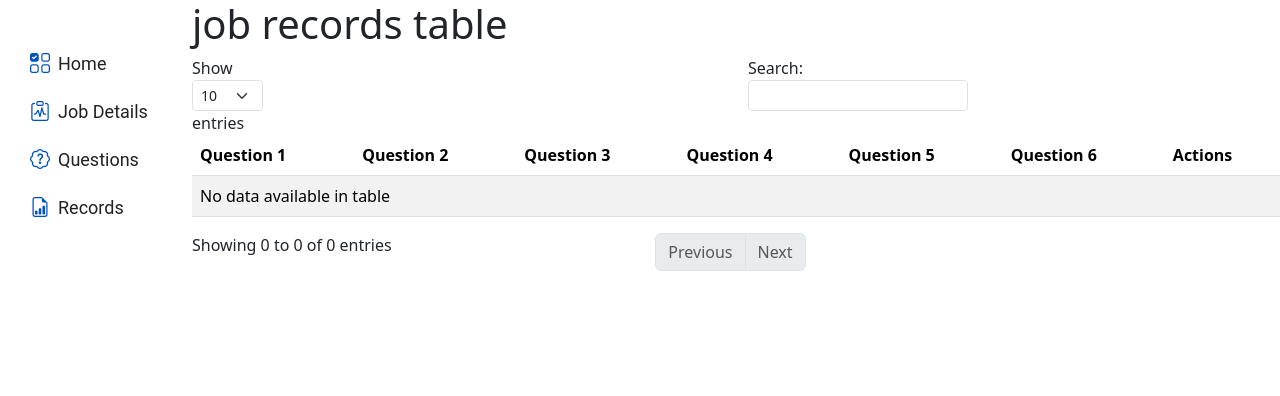
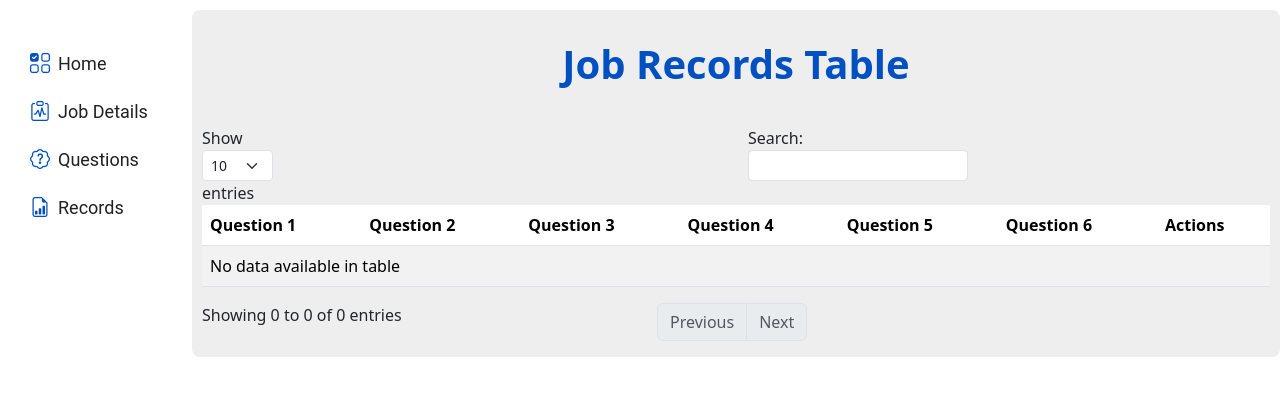
Before and after one commit to martin265/SmartWayConstructionProject, a PHP site: page /administrator_question_records.php in a window 1280 px wide. Shown: the top 396 px of the page. Run offline with PHP 8.4, Linux system fonts and the light colour scheme; data that the repository does not hold is empty; some libraries are stand-ins or nearby versions.

Commit message:
let's do this please

```diff
--- a/administrator_question_records.php
+++ b/administrator_question_records.php
@@ -116,8 +116,8 @@ if (isset($_POST["delete_record"])) {
                                                         <td><?php echo($single_record["question_6"]); ?></td>
                                                         <!-- ============ for the button here -->
                                                         <td>
-                                                            <form action="administrator_job_records.php" method="POST">
-                                                                <input type="hidden" name="id_to_delete" value="<?php echo($single_record["job_id"]); ?>">
+                                                            <form action="administrator_question_records.php" method="POST">
+                                                                <input type="hidden" name="id_to_delete" value="<?php echo($single_record["interview_question_id"]); ?>">
                                                                 <input type="submit" name="delete_record" value="Delete Record" class="btn btn-sm btn-danger">
                                                             </form>
                                                         </td>
--- a/styles/style.css
+++ b/styles/style.css
@@ -317,3 +317,32 @@
     display: flex;
     justify-content: center;
 }
+
+/* ============= css for the questions records table ========== */
+.main-content-container .content-area .questions-records-panel {
+    height: auto;
+    width: 100%;
+    background: linear-gradient(to left, #eeeeee, #eeeeee);
+    margin-top: 10px;
+    border-radius: 8px;
+    margin-bottom: 30px;
+}
+
+.main-content-container .content-area .questions-records-panel .questions-records-panel-title h1 {
+    text-align: center;
+    padding-top: 30px;
+    text-transform: capitalize;
+    color: #0050C1;
+    font-weight: bold;
+}
+
+.main-content-container .content-area .questions-records-panel .questions-records-panel-table {
+    margin-top: 30px;
+    margin-left: 10px;
+    margin-right: 10px;
+}
+
+.main-content-container .content-area .questions-details-panel .success-message-panel {
+    display: flex;
+    justify-content: center;
+}
```
